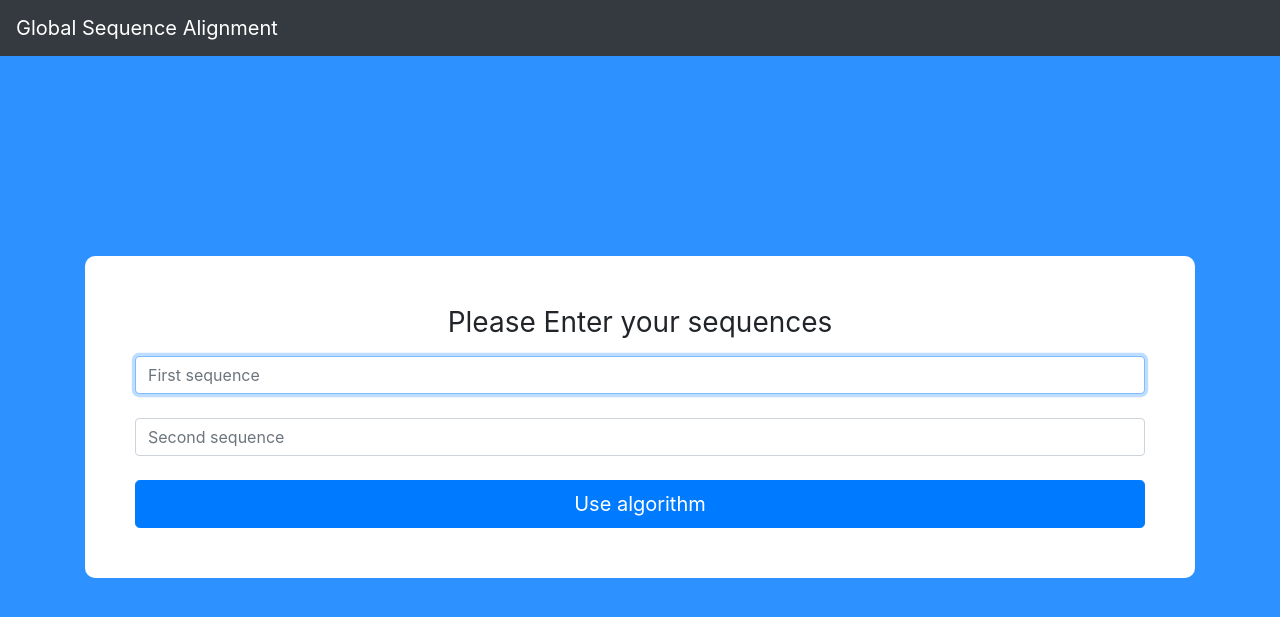
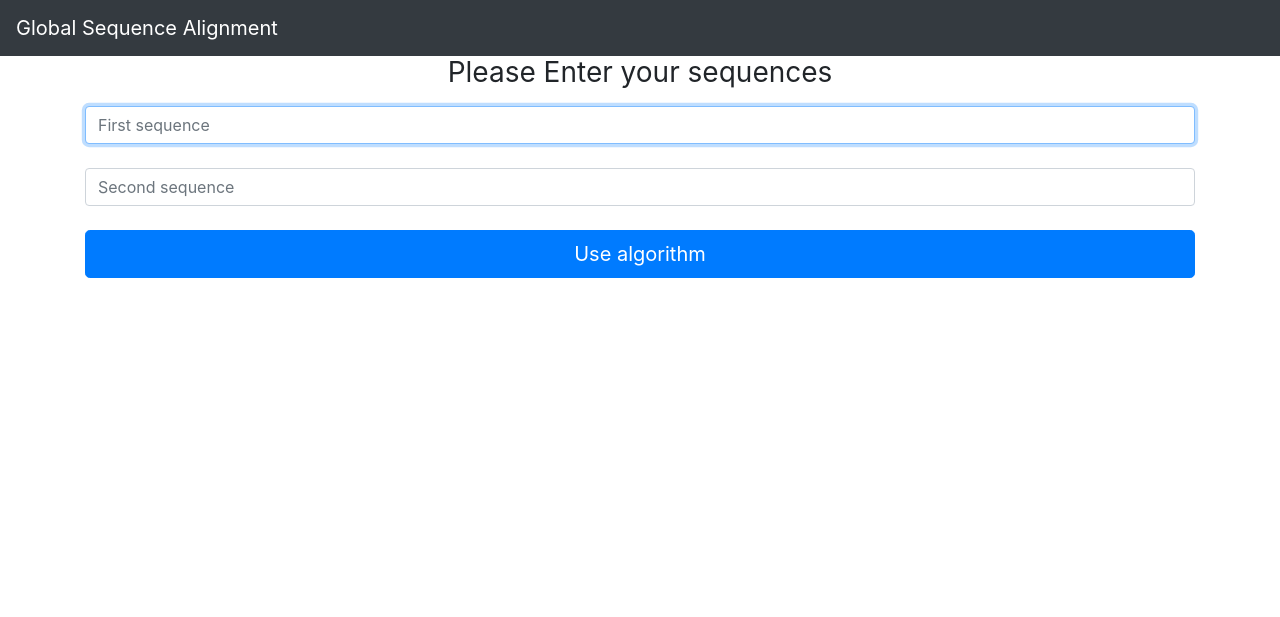
Before and after one commit to elmotasembelah/Globalalignmentonline, a Django app: page / in a window 1280 px wide. Shown: the top 617 px of the page. Run offline with Django 3.2, Linux system fonts and the light colour scheme; some libraries are stand-ins or nearby versions.

Commit message:
rg3t elgui

```diff
--- a/main/templates/main/base.html
+++ b/main/templates/main/base.html
@@ -6,7 +6,6 @@
     <meta name="viewport" content="width=device-width, initial-scale=1, shrink-to-fit=no">
     <!-- Bootstrap CSS -->
     <link rel="stylesheet" href="https://stackpath.bootstrapcdn.com/bootstrap/4.5.2/css/bootstrap.min.css" integrity="sha384-JcKb8q3iqJ61gNV9KGb8thSsNjpSL0n8PARn9HuZOnIxN0hoP+VmmDGMN5t9UJ0Z" crossorigin="anonymous">
-
     <title>
       {% block title%}
 
@@ -14,7 +13,7 @@
     </title>
   </head>
 
-  <body style="background-color: #007bffd2;">
+  <body>
 
     {% include 'main/includes/navbar.html'%}
 
@@ -28,6 +27,10 @@
       {% endblock%}
 
     </div>
-
+  <!-- Optional JavaScript -->
+    <!-- jQuery first, then Popper.js, then Bootstrap JS -->
+    <script src="https://code.jquery.com/jquery-3.5.1.slim.min.js" integrity="sha384-DfXdz2htPH0lsSSs5nCTpuj/zy4C+OGpamoFVy38MVBnE+IbbVYUew+OrCXaRkfj" crossorigin="anonymous"></script>
+    <script src="https://cdn.jsdelivr.net/npm/popper.js@1.16.1/dist/umd/popper.min.js" integrity="sha384-9/reFTGAW83EW2RDu2S0VKaIzap3H66lZH81PoYlFhbGU+6BZp6G7niu735Sk7lN" crossorigin="anonymous"></script>
+    <script src="https://stackpath.bootstrapcdn.com/bootstrap/4.5.2/js/bootstrap.min.js" integrity="sha384-B4gt1jrGC7Jh4AgTPSdUtOBvfO8shuf57BaghqFfPlYxofvL8/KUEfYiJOMMV+rV" crossorigin="anonymous"></script>
   </body>
 </html>
--- a/main/templates/main/home.html
+++ b/main/templates/main/home.html
@@ -6,18 +6,25 @@
 {% block content %}
 
 <body class="text-center">
+    <form class="form-signin" method="POST">
+        {% csrf_token %}
 
-        <form class="form-signin" method="POST" style=" background-color: rgb(255, 255, 255); margin-top: 200px; padding: 50px; border-radius: 10px;">
-            {% csrf_token %}
-            <h1 class="h3 mb-3 font-weight-normal" >
+        <h1 class="h3 mb-3 font-weight-normal">
             Please Enter your sequences
         </h1>
 
+        <label for="seq1" class="sr-only">
+            seq1
+        </label>
         <input type="text" id="seq1" class="form-control" placeholder="First sequence" name="seq1" required autofocus>
         <br>
 
+        <label for="seq2" class="sr-only">
+            seq2
+        </label>
         <input type="text" id="seq2" class="form-control" placeholder="Second sequence" name="seq2" required autofocus>
         <br>
+
         <button class="btn btn-lg btn-primary btn-block" type="submit">Use algorithm</button>
     </form>
 </body>
```
Lines whose indentation alone changed are shown as unchanged.
